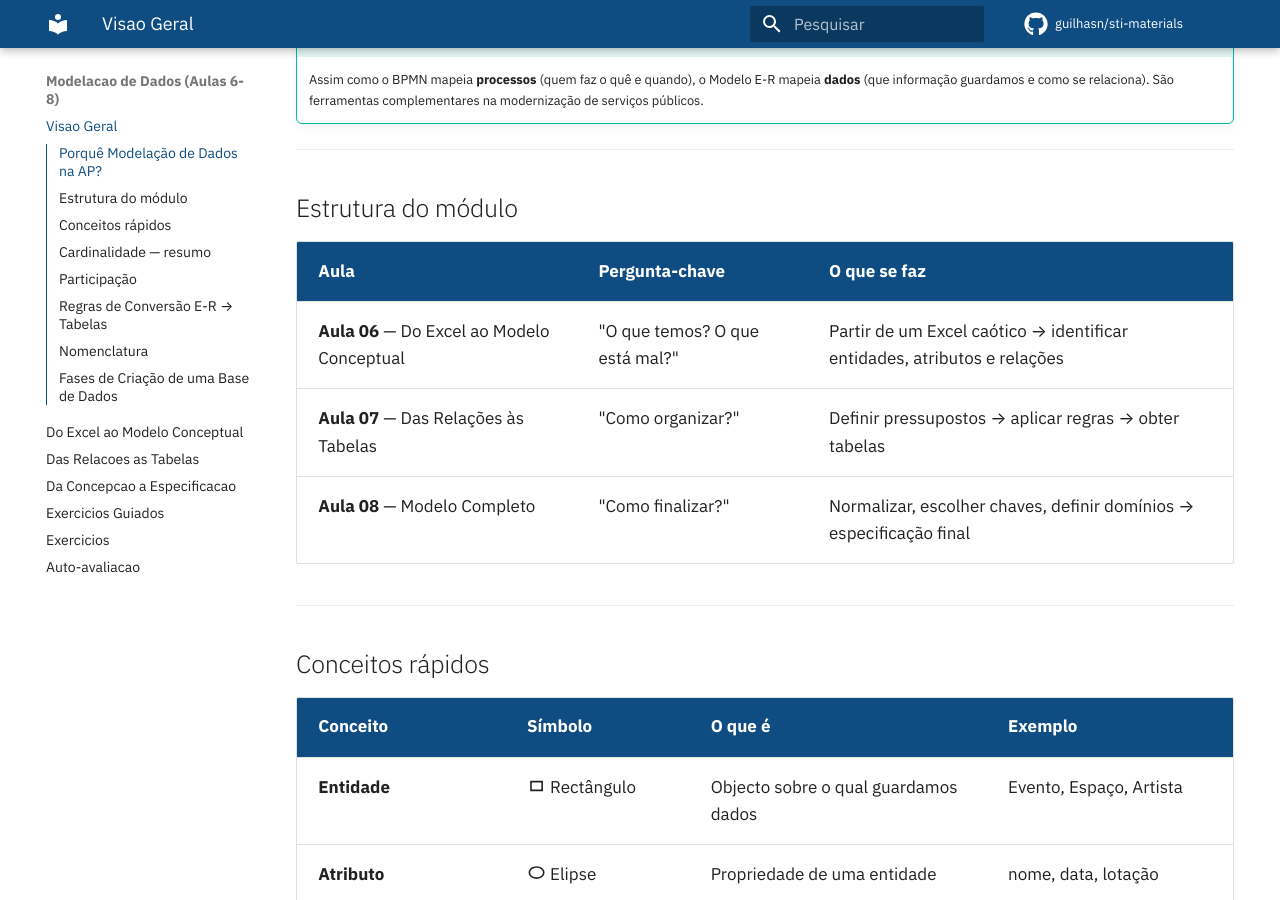
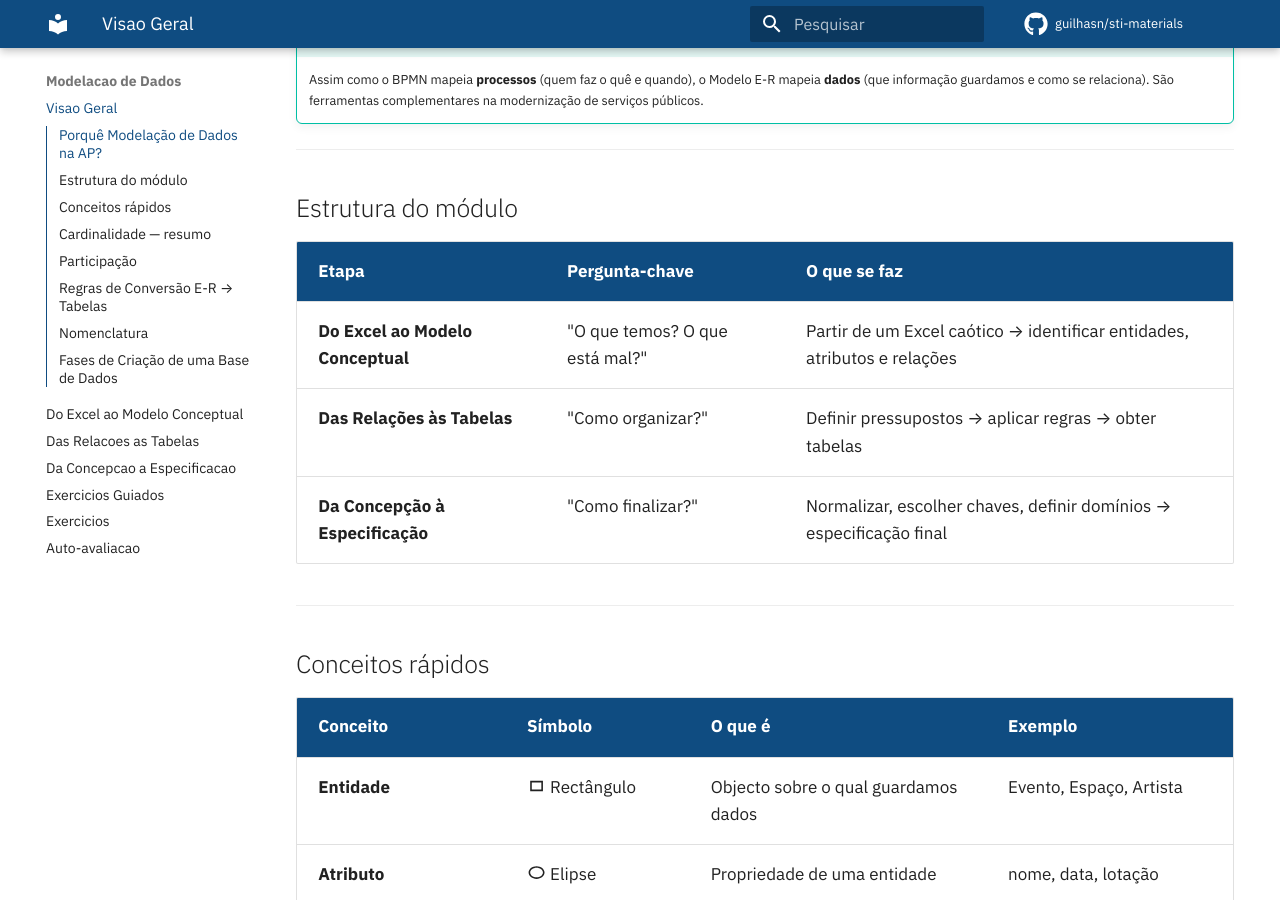
Before and after one commit to guilhasn/sti-materials, an MkDocs documentation site: the page built from docs/er/index.md, in a window 1280 px wide and 900 px high, scrolled down 935 px. Built offline with MkDocs 1.6.1 and Material for MkDocs 9.7.7, drawn with Linux system fonts in a browser that asks for light colours; comment, search, counter and statistics services are not loaded.

Commit message:
Remove referências a números de aula (6, 7, 8) de todo o módulo E-R
Substitui "Aula 06/07/08" por "capítulo anterior/próximo/etapa".
Remove "(Aulas X-Y)" de todos os módulos na navegação.

Co-Authored-By: Claude Opus 4.6 <noreply@anthropic.com>

```diff
--- a/docs/er/index.md
+++ b/docs/er/index.md
@@ -29,11 +29,11 @@ O **Modelo E-R** fornece uma forma visual de projectar a estrutura dos dados **a
 
 ## Estrutura do módulo
 
-| Aula | Pergunta-chave | O que se faz |
-|------|---------------|--------------|
-| **Aula 06** — Do Excel ao Modelo Conceptual | "O que temos? O que está mal?" | Partir de um Excel caótico → identificar entidades, atributos e relações |
-| **Aula 07** — Das Relações às Tabelas | "Como organizar?" | Definir pressupostos → aplicar regras → obter tabelas |
-| **Aula 08** — Modelo Completo | "Como finalizar?" | Normalizar, escolher chaves, definir domínios → especificação final |
+| Etapa | Pergunta-chave | O que se faz |
+|-------|---------------|--------------|
+| **Do Excel ao Modelo Conceptual** | "O que temos? O que está mal?" | Partir de um Excel caótico → identificar entidades, atributos e relações |
+| **Das Relações às Tabelas** | "Como organizar?" | Definir pressupostos → aplicar regras → obter tabelas |
+| **Da Concepção à Especificação** | "Como finalizar?" | Normalizar, escolher chaves, definir domínios → especificação final |
 
 ---
 
--- a/mkdocs.yml
+++ b/mkdocs.yml
@@ -59,18 +59,18 @@ plugins:
 
 nav:
   - Inicio: index.md
-  - Excel (Aulas 1-3):
+  - Excel:
       - Visao Geral: excel/index.md
       - Tabelas Dinamicas: excel/aula-01.md
       - Funcoes Condicionais: excel/aula-02.md
       - Caso Integrador: excel/aula-03.md
-  - BPMN (Aulas 4-5):
+  - BPMN:
       - Visao Geral: bpmn/index.md
       - Mapeamento AS-IS: bpmn/aula-04.md
       - Redesenho TO-BE: bpmn/aula-05.md
       - Exercicios Guiados: bpmn/casos-guiados.md
       - Exercicios: bpmn/exercicios.md
-  - Modelacao de Dados (Aulas 6-8):
+  - Modelacao de Dados:
       - Visao Geral: er/index.md
       - Do Excel ao Modelo Conceptual: er/aula-06.md
       - Das Relacoes as Tabelas: er/aula-07.md
```
Also changed, not shown: docs/er/aula-06.md (+2 -2 lines), docs/er/aula-07.md (+3 -3 lines), docs/er/aula-08.md (+3 -3 lines), docs/index.md (+2 -3 lines).
